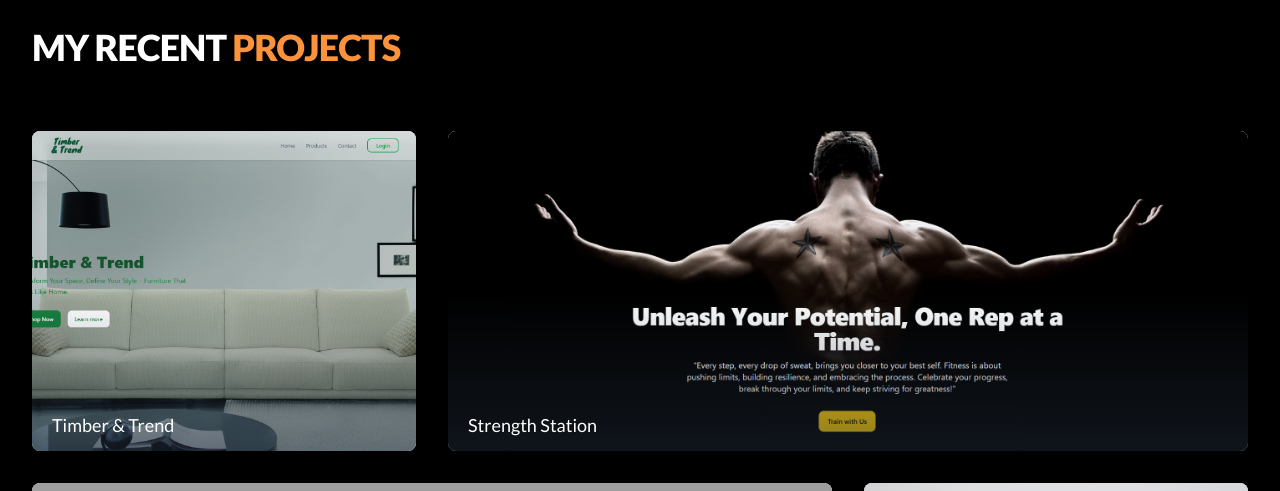
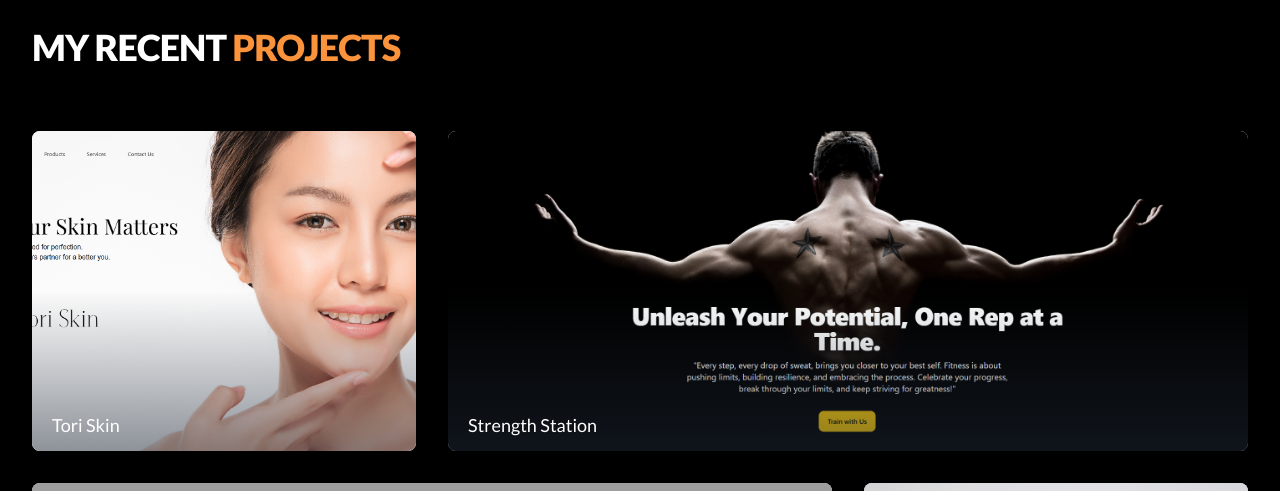
Before and after one commit to Jhong1021/jt-portfolio, a React (Create React App) app: page / in a window 1280 px wide. Shown: the part 1900-2391 px from the top of the page. Built offline with nearby package versions, Linux system fonts and the light colour scheme; grey boxes are pictures that could not be loaded.

Commit message:
add website

```diff
--- a/src/components/ProductGrid.js
+++ b/src/components/ProductGrid.js
@@ -1,6 +1,6 @@
 import React from "react";
 import { motion } from "framer-motion";
-import Furniture from "../assets/images/furnitureshop.png";
+import Skin from "../assets/images/toriskincare.png"
 import Gym from "../assets/images/gym.png";
 import Cat from "../assets/images/meowcart.png";
 import Vr from "../assets/images/vr.png";
@@ -11,11 +11,11 @@ const ProductGrid = () => {
   const images = [
     {
       id: 1,
-      src: Furniture,
+      src: Skin,
       alt: "Photo by Minh Pham",
-      label: "Timber & Trend",
+      label: "Tori Skin",
       colSpan: "md:col-span-1",
-      link: "https://furniture-shop-liart.vercel.app/",
+      link: "https://tori-skin-care.vercel.app/",
       animation: { opacity: 0, y: -50 }, // Fade Down
     },
     {
```
Also changed, not shown: src/assets/images/toriskincare.png (added).
